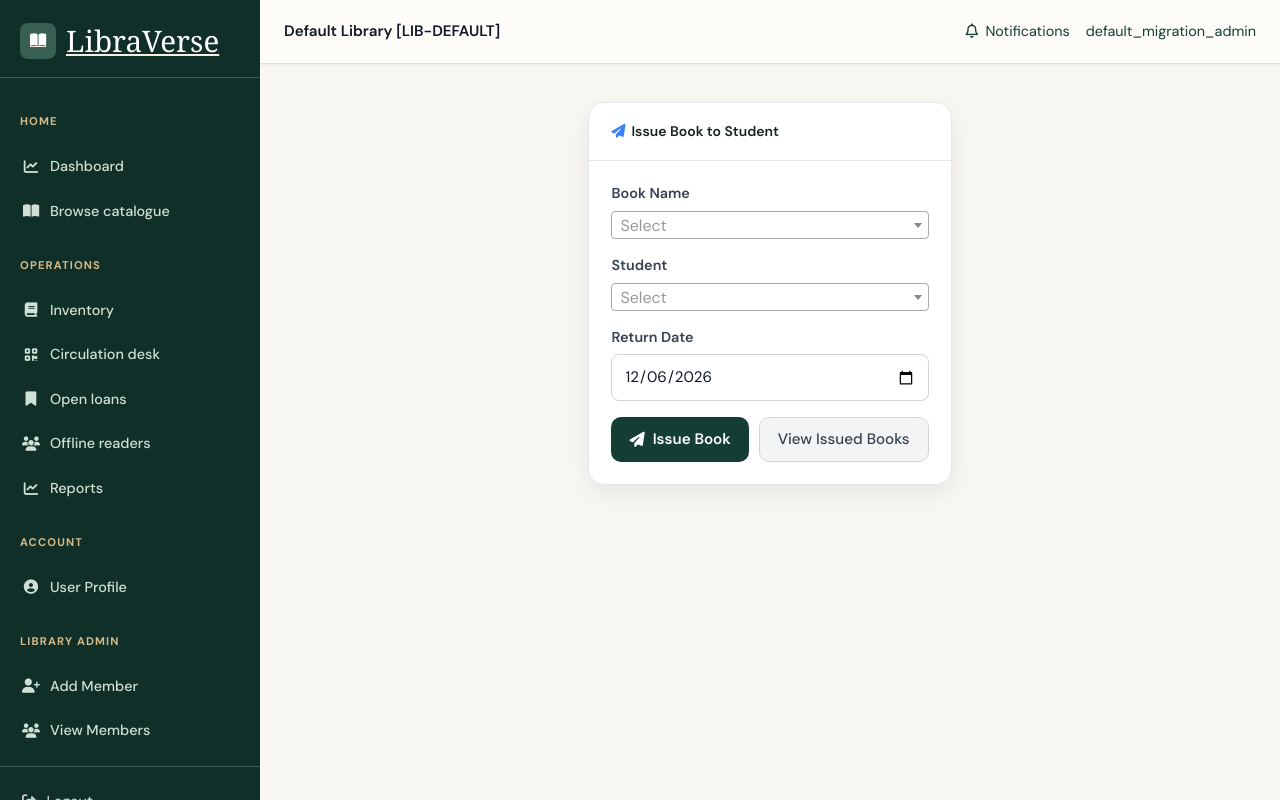
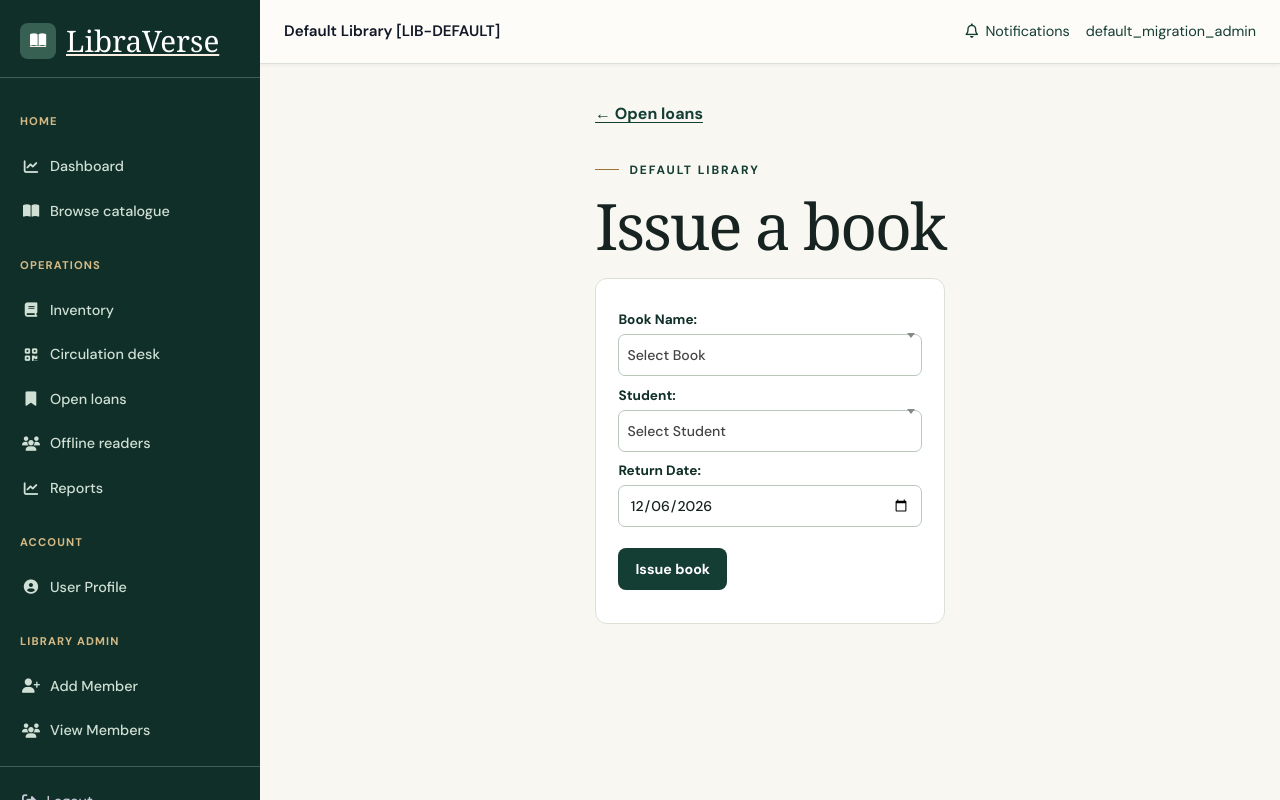
Before and after one commit to Arijai2007/LibraVerse, a Django app: page /books/issuebook/ in a window 1280 px wide. Run offline with Django 3.2, Linux system fonts and the light colour scheme; a user stored in the database is signed in; data comes from the database, SQL or seed files in the repository; data that the repository does not hold is empty; some libraries are stand-ins or nearby versions; some web fonts are replaced.

Commit message:
Align circulation forms and catalogue loading styles

```diff
--- a/librarymanagement/library/templates/library/issuebook.html
+++ b/librarymanagement/library/templates/library/issuebook.html
@@ -1,45 +1,25 @@
-{% extends 'library/base.html' %}
-{% load static %}
-{% block title %}Issue Book — LibraVerse{% endblock %}
-{% block page_title %}Issue Book{% endblock %}
+{% extends "library/base.html" %}
+{% block title %}Issue a book - LibraVerse{% endblock %}
 {% block extra_css %}
-<link href="https://cdn.jsdelivr.net/npm/select2@4.1.0-rc.0/dist/css/select2.min.css" rel="stylesheet"/>
+<link href="https://cdn.jsdelivr.net/npm/select2@4.1.0-rc.0/dist/css/select2.min.css" rel="stylesheet">
 {% endblock %}
 {% block content %}
-
-<div style="display:flex;justify-content:center;">
-  <div class="lms-card" style="width:100%;max-width:620px;">
-    <div class="lms-card-header">
-      <span style="font-size:0.875rem;font-weight:600;">
-        <i class="fas fa-paper-plane" style="color:#3b82f6;margin-right:6px;"></i>Issue Book to Student
-      </span>
-    </div>
-    <div class="lms-card-body">
-      <form method="post" class="lms-form-fields">
-        {% csrf_token %}
-        {% for field in form %}
-        <div style="margin-bottom:16px;">
-          <label class="lms-label">{{ field.label }}</label>
-          {{ field }}
-          {% if field.errors %}
-            {% for e in field.errors %}
-            <p style="color:#dc2626;font-size:0.78rem;margin:4px 0 0;">{{ e }}</p>
-            {% endfor %}
-          {% endif %}
-        </div>
-        {% endfor %}
-        <div style="display:flex;gap:10px;margin-top:8px;">
-          <button type="submit" class="btn-primary-lms"><i class="fas fa-paper-plane"></i>Issue Book</button>
-          <a href="{% url 'viewissuedbook' %}" class="btn-secondary-lms">View Issued Books</a>
-        </div>
-      </form>
-    </div>
-  </div>
-</div>
-
+<a class="text-link backlink" href="{% url 'viewissuedbook' %}">← Open loans</a>
+{% include "verse/workspace_heading.html" with heading="Issue a book" %}
+<section class="surface narrow circulation-form">
+  <form method="post" class="stacked">
+    {% csrf_token %}
+    {{ form.as_p }}
+    <button type="submit" class="button forest">Issue book</button>
+  </form>
+</section>
 {% endblock %}
 {% block extra_js %}
 <script src="https://code.jquery.com/jquery-3.6.0.min.js"></script>
 <script src="https://cdn.jsdelivr.net/npm/select2@4.1.0-rc.0/dist/js/select2.min.js"></script>
-<script>$(document).ready(function(){ $('select').select2({ placeholder: "Select", allowClear: true, width: '100%' }); });</script>
+<script>
+  $(function () {
+    $('.circulation-form select').select2({ width: '100%' });
+  });
+</script>
 {% endblock %}
--- a/static/library/css/verse.css
+++ b/static/library/css/verse.css
@@ -124,13 +124,17 @@
 .stacked > * { margin: .65rem 0; }
 .stacked .helptext, .stacked ul { color: var(--muted); font-size: .82rem; }
 .errorlist { color: #803b2a !important; font-size: .86rem; margin: .3rem 0; }
+.verse-workspace .circulation-form .select2-container { display: block; margin-top: .3rem; }
+.verse-workspace .circulation-form .select2-selection--single { display: flex; align-items: center; min-height: 42px; border-color: #b9c8ba; border-radius: 7px; }
+.verse-workspace .circulation-form .select2-selection__rendered { padding-inline: .65rem 1.6rem; color: var(--ink); font: 500 .88rem var(--sans); }
+.verse-workspace .circulation-form .select2-selection__arrow { top: 50%; transform: translateY(-50%); }
 .suggestions { position: absolute; z-index: 4; top: calc(100% + .3rem); inset-inline: 0; background: #fff; border: 1px solid var(--line); border-radius: 8px; box-shadow: 0 10px 22px #223a2926; padding: .35rem; }
 .suggestions a { display: block; padding: .6rem .7rem; border-radius: 4px; }
 .suggestions a:hover, .suggestions a:focus { background: var(--soft); }
 .suggestions small { display: block; color: var(--muted); }
 .result-count, .interaction-status { color: var(--muted); font-size: .9rem; }
 .interaction-status:empty { display: none; }
-.loading-shelf { display: grid; grid-template-columns: repeat(5, 1fr); gap: 1rem; }
+.loading-shelf { display: grid; grid-template-columns: repeat(5, minmax(0, 1fr)); gap: 1.15rem; }
 .loading-shelf > span { height: 180px; border-radius: 10px; background: linear-gradient(120deg, #e7e9e0 28%, #f3f3ed 40%, #e7e9e0 55%); background-size: 220% 100%; animation: busy 1.6s linear infinite; }
 @keyframes busy { to { background-position-x: -220%; } }
 .pagination { display: flex; align-items: center; flex-wrap: wrap; gap: .9rem; margin-top: 1.2rem; font-size: .88rem; }
@@ -220,7 +224,7 @@
 .workspace-selector form button { width: 100%; text-align: left; padding: .3rem; cursor: pointer; }
 .workspace-selector form button:hover { background: var(--soft); }
 @media (max-width: 1030px) {
-  .shelf { grid-template-columns: repeat(4, minmax(0, 1fr)); }
+  .shelf, .loading-shelf { grid-template-columns: repeat(4, minmax(0, 1fr)); }
   .filterbar { grid-template-columns: repeat(3, minmax(0, 1fr)); }
   .metrics { grid-template-columns: repeat(3, minmax(0, 1fr)); }
 }
@@ -233,7 +237,7 @@
   .hero { min-height: 0; gap: .9rem; grid-template-columns: 1fr; padding-block: 1.2rem 2rem; }
   .hero-copy { padding-block: .85rem; }
   .hero-image { height: clamp(260px, 65vw, 400px); }
-  .shelf { grid-template-columns: repeat(3, minmax(0, 1fr)); gap: .65rem; }
+  .shelf, .loading-shelf { grid-template-columns: repeat(3, minmax(0, 1fr)); gap: .65rem; }
   .work-grid { grid-template-columns: 1fr; }
   .metrics { grid-template-columns: repeat(2, minmax(0, 1fr)); }
   .steps { grid-template-columns: 1fr; }
@@ -242,13 +246,12 @@
   .header-inner { flex-wrap: wrap; padding: .65rem 0; }
   .header-inner nav { gap: .55rem; flex-wrap: wrap; }
   .header-inner .button { min-height: 32px; padding: .35rem .5rem; font-size: .74rem; }
-  .shelf { grid-template-columns: repeat(2, minmax(0, 1fr)); }
+  .shelf, .loading-shelf { grid-template-columns: repeat(2, minmax(0, 1fr)); }
   .filterbar { grid-template-columns: repeat(2, minmax(0, 1fr)); }
   .search-field { grid-column: 1 / -1; }
   .detail-layout { grid-template-columns: 1fr; }
   .detail-art { max-width: 250px; width: 100%; }
   .notify-label, .workspace-user { display: none !important; }
-  .loading-shelf { grid-template-columns: repeat(2, 1fr); }
 }
 @media (prefers-reduced-motion: reduce) {
   .loading-shelf > span { animation: none; }
```
Also changed, not shown: apps/books/tests/test_circulation.py (+41 -0 lines), librarymanagement/library/templates/library/bookissued.html (+5 -17 lines), librarymanagement/library/templates/student/addstudent.html (+11 -35 lines), librarymanagement/library/templates/student/studentadded.html (+5 -17 lines), librarymanagement/library/templates/verse/workspace_confirmation.html (added, +8 -0 lines).
